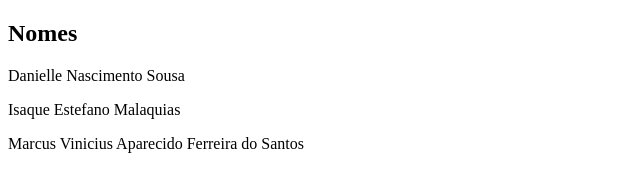
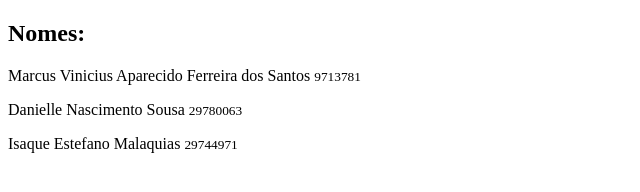
Before and after one commit to daniellensousa/sistema-localhost, a website: page view/index.html in a window 1280 px wide. Shown: the whole page, without its empty margins (0-640 px from the left). Drawn offline with Linux system fonts and the light colour scheme.

Commit message:
Alterado os nomes dos integrantes do grupo

```diff
--- a/view/index.html
+++ b/view/index.html
@@ -4,14 +4,15 @@
     <meta charset="UTF-8">
     <meta http-equiv="X-UA-Compatible" content="IE=edge">
     <meta name="viewport" content="width=device-width, initial-scale=1.0">
-    <title>Document</title>
+    <title>Apresentação</title>
 </head>
 <body>
     <div>
-        <h2>Nomes </h2>
-        <p>Danielle Nascimento Sousa</p>
-        <p>Isaque Estefano Malaquias</p>
-        <p>Marcus Vinicius Aparecido Ferreira do Santos</p>
+        <h2>Nomes:</h2>
+        <p>Marcus Vinicius Aparecido Ferreira dos Santos <small>9713781</small></p>
+        <p>Danielle Nascimento Sousa <small>29780063</small></p>
+        <p>Isaque Estefano Malaquias <small>29744971</small></p>
+
     </div>
 </body>
 </html>
```
